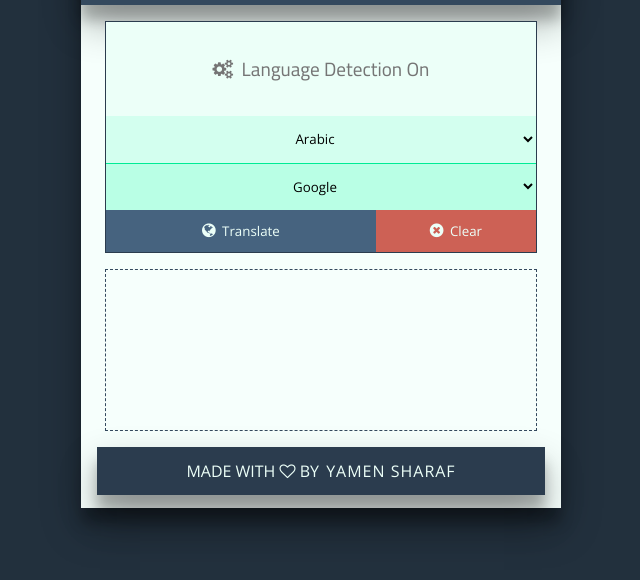
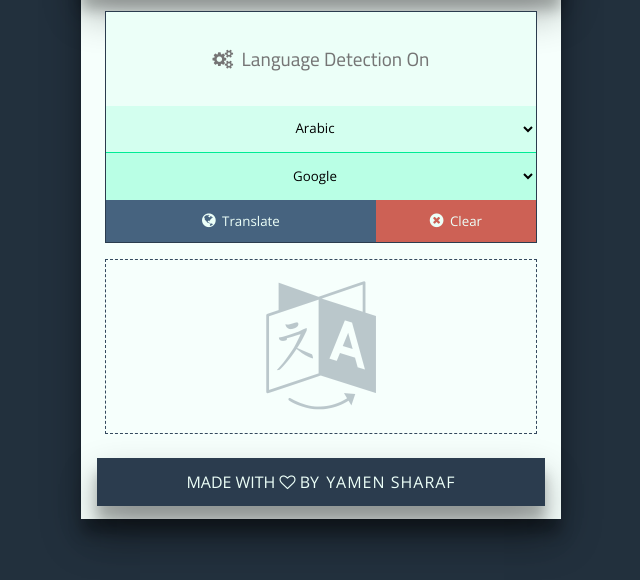
Before and after one commit to YamenSharaf/instatranslate, a plain HTML site: page index.html in a window 1280 px wide. Both pictures are taken after a click on the button "Clear". Shown: the part 188-768 px from the top of the page, without its empty margins (319-959 px from the left). Drawn offline with nearby package versions, Linux system fonts and the light colour scheme.

Commit message:
fixed clear

```diff
--- a/code.js
+++ b/code.js
@@ -152,5 +152,5 @@ function clearEverything() {
   // Reset form
   document.getElementById('mySearch').reset();
   // Reset the result
-  document.getElementById('result').innerHTML = '';
+  document.getElementById('result').innerHTML = '<h1><i class="fa fa-language" aria-hidden="true"></i></h1>';
 }
--- a/style.scss
+++ b/style.scss
@@ -185,7 +185,7 @@ body {
       flex-direction: row;
       justify-content: center;
       align-items: center;
-      margin: 0 1em .8em 1em ;
+      margin: .5em 1em .8em 1em ;
       padding: 0 10px;
       font-family: $interface-font;
       text-transform: uppercase;
```
Also changed, not shown: style.min.css, 1 other file.
